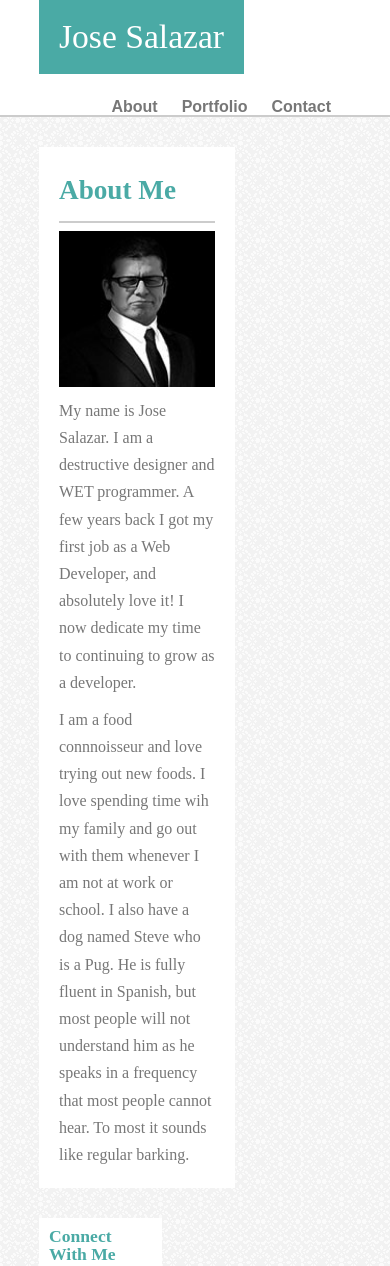
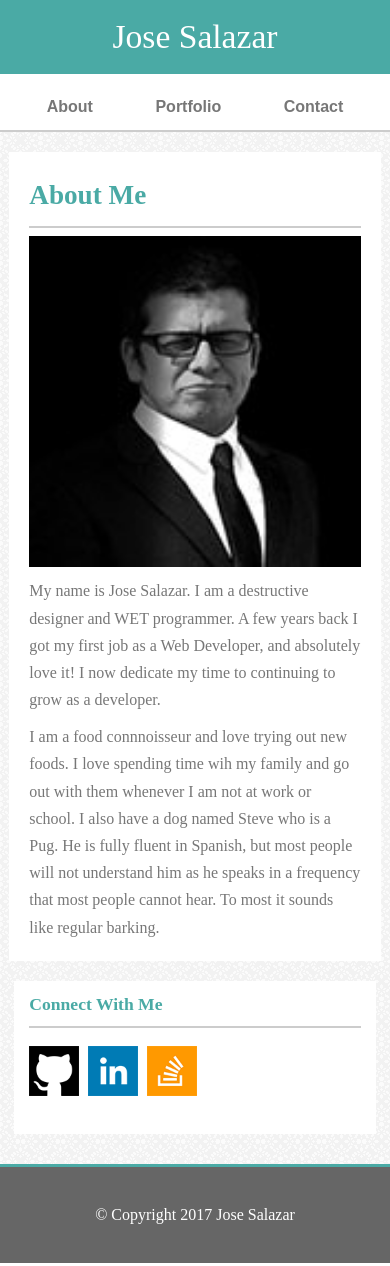
Before and after one commit to joselsalazar/Responsive-Portfolio, a plain HTML site: page index.html in a window 390 px wide. Shown: the top 1266 px of the page. Drawn offline with Linux system fonts and the light colour scheme.

Commit message:
Final Index responsive changes

```diff
--- a/assets/css/style.css
+++ b/assets/css/style.css
@@ -254,14 +254,81 @@ footer .container p {
 	}
 
 	.side-bar a {
-		margin-right: 2.5%;
+		margin-right: 2.9%;
 	}
 }
 
 @media screen and (max-width: 768px) {
+	.container section {
+		display: block;
+		width: 100%;
+	}
+
+	.main-section img {
+		float: left;
+		width: 30%;
+		margin-right: 15px;
+	}
+
+	.side-bar {
+		padding: 15px;
+	}
+
+	.side-bar a {
+		margin-right: 5px;
+	}
+
+	.side-bar h1 {
+		padding-bottom: 5px;
+	}
+
+	.side-bar a img {
+		padding: 10px 0 20px;
+		width: 50px;
+	}
+
+	header nav ul li {
+		margin-right: 0;
+		padding: 0 8px;
+		border-right: 1px solid #ccc;
+	}
+
+	header nav ul li:last-child {
+		padding-right: 0;
+		border: none;
+	}
 
 }
 
 @media screen and (max-width: 640px) {
+	header h1.logo-name,
+	header nav {
+		display: block;
+		float: none;
+		text-align: center;
+	}
 
+	header nav ul li {
+		border: none;
+		padding: 0 15% 15px 0;
+	}
+
+	header nav ul li:last-child {
+		padding-right: 0;
+	}
+
+	.container {
+		width: 100%;
+	}
+
+	section.main-section,
+	section.side-bar {
+		width: 85%;
+		margin: 20px auto;
+	}
+
+	.main-section img {
+		display: block;
+		width: 100%;
+	}
 }
```
